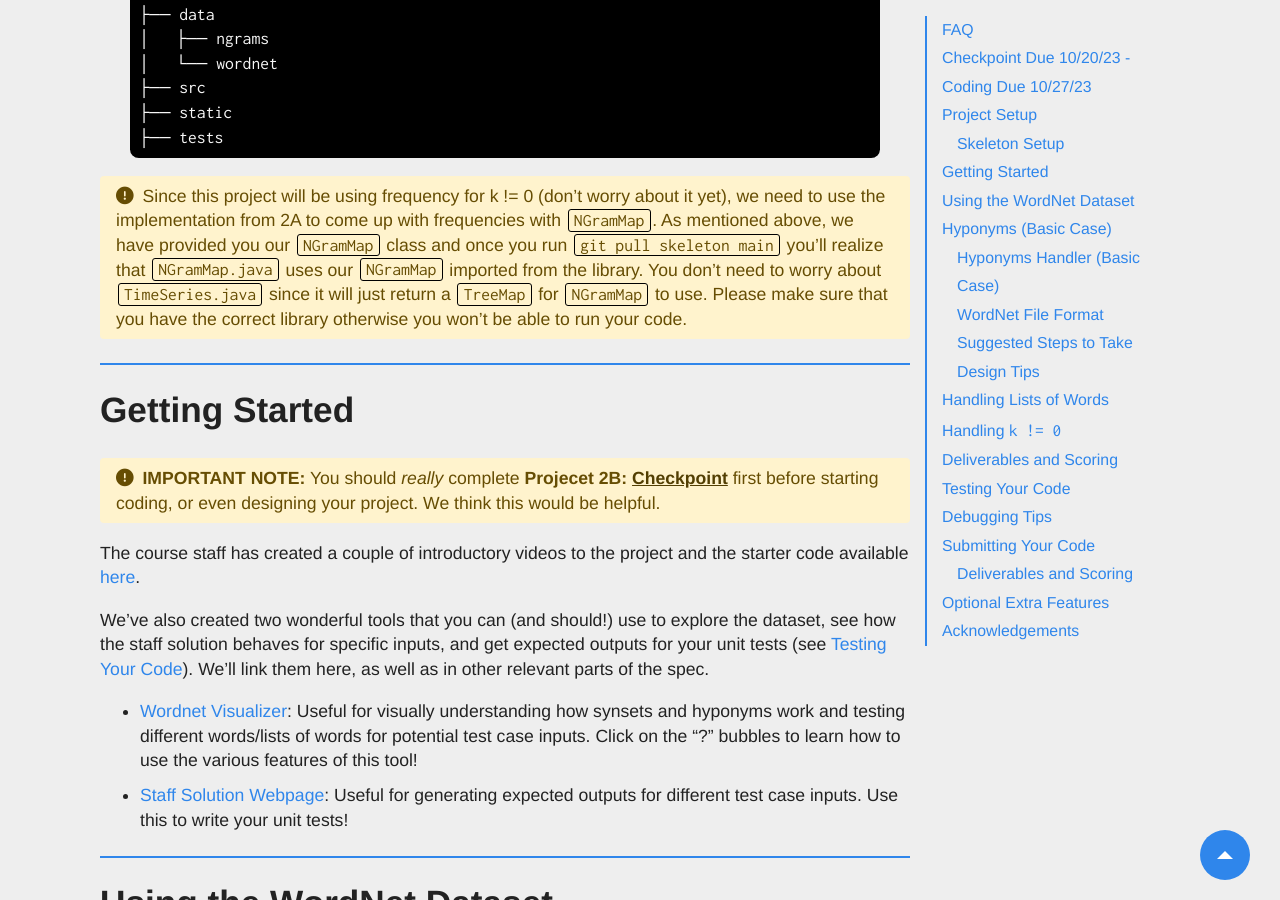
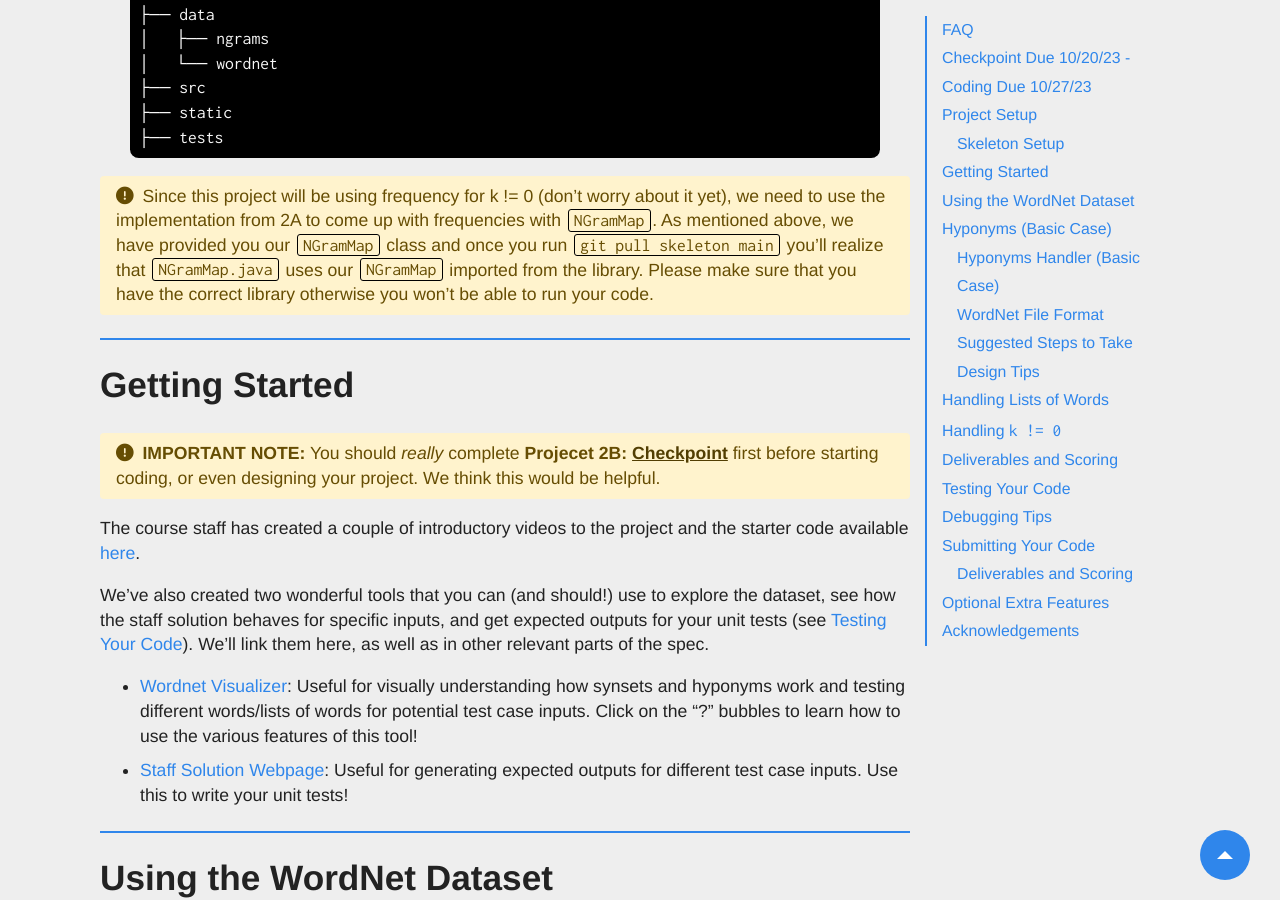
Before and after one commit to Berkeley-CS61B/website-fa23, a Jekyll site: the page built from materials/proj/proj2b/index.md, in a window 1280 px wide and 900 px high, scrolled down 1499 px. Built offline with Jekyll 4.4.1, drawn with Linux system fonts in a browser that asks for light colours; nearby versions of some CDN libraries; comment, search, counter and statistics services are not loaded.

Commit message:
Update index.md

```diff
--- a/materials/proj/proj2b/index.md
+++ b/materials/proj/proj2b/index.md
@@ -64,7 +64,7 @@ proj2b
 
 
 {% include alert.html type="warning" content="
-Since this project will be using frequency for k != 0 (don't worry about it yet), we need to use the implementation from 2A to come up with frequencies with `NGramMap`. As mentioned above, we have provided you our `NGramMap` class and once you run `git pull skeleton main` you'll realize that `NGramMap.java` uses our `NGramMap` imported from the library. You don't need to worry about `TimeSeries.java` since it will just return a `TreeMap` for `NGramMap` to use. Please make sure that you have the correct library otherwise you won't be able to run your code.
+Since this project will be using frequency for k != 0 (don't worry about it yet), we need to use the implementation from 2A to come up with frequencies with `NGramMap`. As mentioned above, we have provided you our `NGramMap` class and once you run `git pull skeleton main` you'll realize that `NGramMap.java` uses our `NGramMap` imported from the library. Please make sure that you have the correct library otherwise you won't be able to run your code.
 " %}
 
 
```
